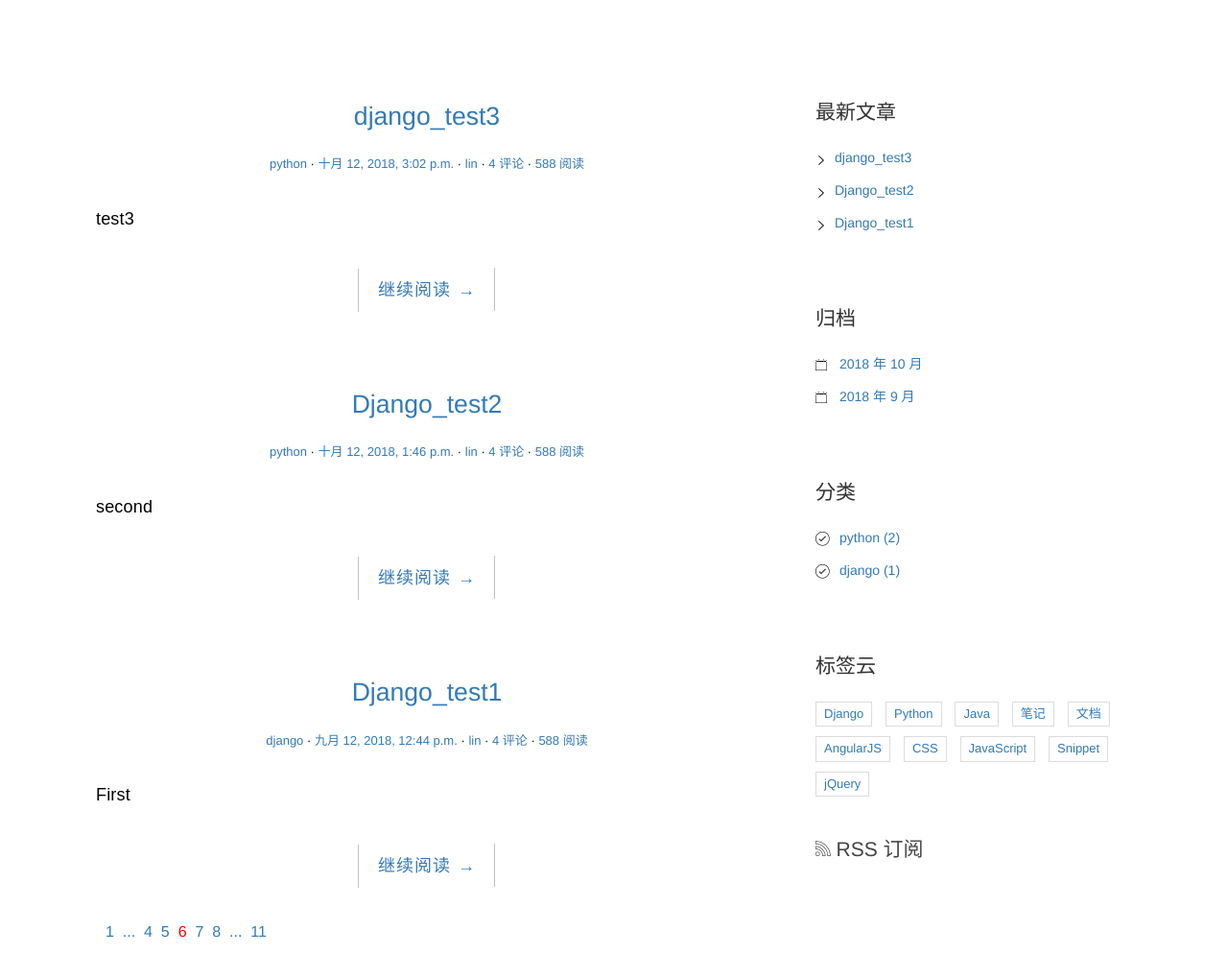
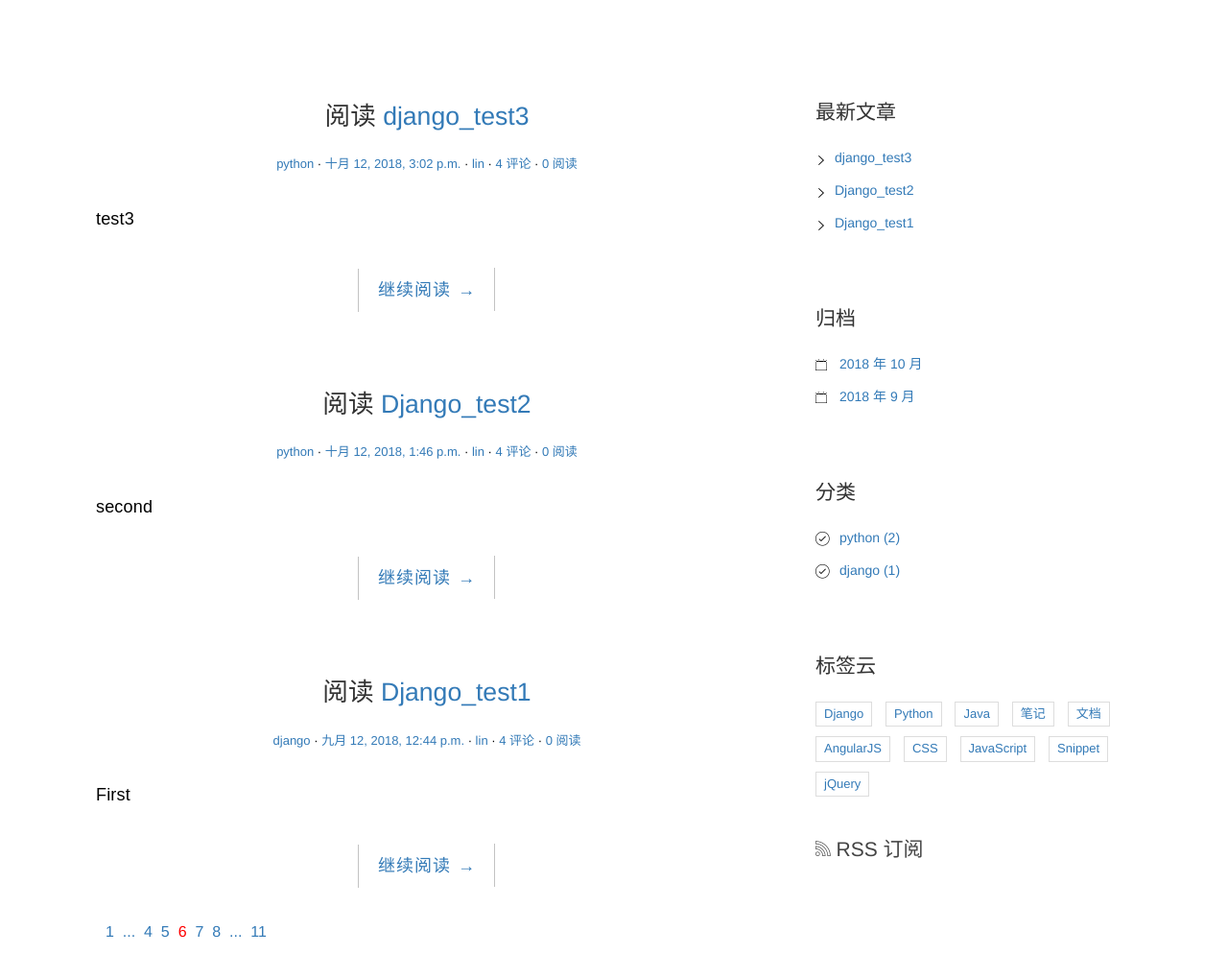
Before and after one commit to XiaoShenLong/my_blog, a Django app: page / in a window 1280 px wide. Shown: the part 91-1110 px from the top of the page at 96% size. Run offline with Django 3.2, Linux system fonts and the light colour scheme; data comes from the database, SQL or seed files in the repository; both versions use the stored data as it was after the commit; some libraries are stand-ins or nearby versions.

Commit message:
post.views

```diff
--- a/blog/models.py
+++ b/blog/models.py
@@ -21,17 +21,25 @@ class Post(models.Model):
     body = models.TextField()
     created_time = models.DateTimeField()
     modified_time = models.DateTimeField(auto_now=True)
-    #摘要
+    # 摘要
     excerpt = models.CharField(max_length=200, blank=True)
     category = models.ForeignKey('Category', on_delete=models.CASCADE)
     tags = models.ManyToManyField('Tag', blank=True)
     author = models.ForeignKey(User, on_delete=models.CASCADE)
+    # 博文阅读量
+    views = models.PositiveIntegerField(default=0)
+
     def __str__(self):
         return self.title
     def get_absolute_url(self):
         return reverse('blog:detail', kwargs={'pk': self.pk})
+    def increase_views(self):
+        self.views += 1
+        self.save(update_fields=['views'])
     class Meta:
         ordering = ['-created_time']
+
+
     # on_delete
     # on_delete = None,  # 删除关联表中的数据时,当前表与其关联的field的行为
     # on_delete = models.CASCADE,  # 删除关联数据,与之关联也删除
--- a/blog/views.py
+++ b/blog/views.py
@@ -11,6 +11,7 @@ def index(request):
 
 def detail(request, pk):
     post = get_object_or_404(Post, pk=pk)
+    post.increase_views()
     post.body = markdown.markdown(post.body, extensions=[
                                       'markdown.extensions.extra',
                                       'markdown.extensions.codehilite',
--- a/my_blog/__init__.py
+++ b/my_blog/__init__.py
@@ -0,0 +1,2 @@
+import pymysql
+pymysql.install_as_MySQLdb()
--- a/templates/blog/detail.html
+++ b/templates/blog/detail.html
@@ -12,7 +12,7 @@
                                                           datetime="{{ post.created_time }}">{{ post.created_time }}</time></a></span>
                 <span class="post-author"><a href="#">{{ post.author }}</a></span>
                 <span class="comments-link"><a href="#">4 评论</a></span>
-                <span class="views-count"><a href="#">588 阅读</a></span>
+                <span class="views-count"><a href="#">{{ post.views }} 阅读</a></span>
             </div>
         </header>
         <div class="entry-content clearfix">
--- a/templates/blog/index.html
+++ b/templates/blog/index.html
@@ -5,7 +5,7 @@
     {% for post in post_list %}
         <article class="post post-{{ post.pk }}">
             <header class="entry-header">
-                <h1 class="entry-title">
+                <h1 class="entry-title">阅读
                     <a href="{{ post.get_absolute_url }}">{{ post.title }}</a>
                 </h1>
                 <div class="entry-meta">
@@ -14,7 +14,7 @@
                                                               datetime="{{ post.created_time }}">{{ post.created_time }}</time></a></span>
                     <span class="post-author"><a href="#">{{ post.author }}</a></span>
                     <span class="comments-link"><a href="#">4 评论</a></span>
-                    <span class="views-count"><a href="#">588 阅读</a></span>
+                    <span class="views-count"><a href="#">{{ post.views }} 阅读</a></span>
                 </div>
             </header>
             <div class="entry-content clearfix">
```
Also changed, not shown: blog/migrations/0003_auto_20181015_1041.py (added), db.sqlite3.
